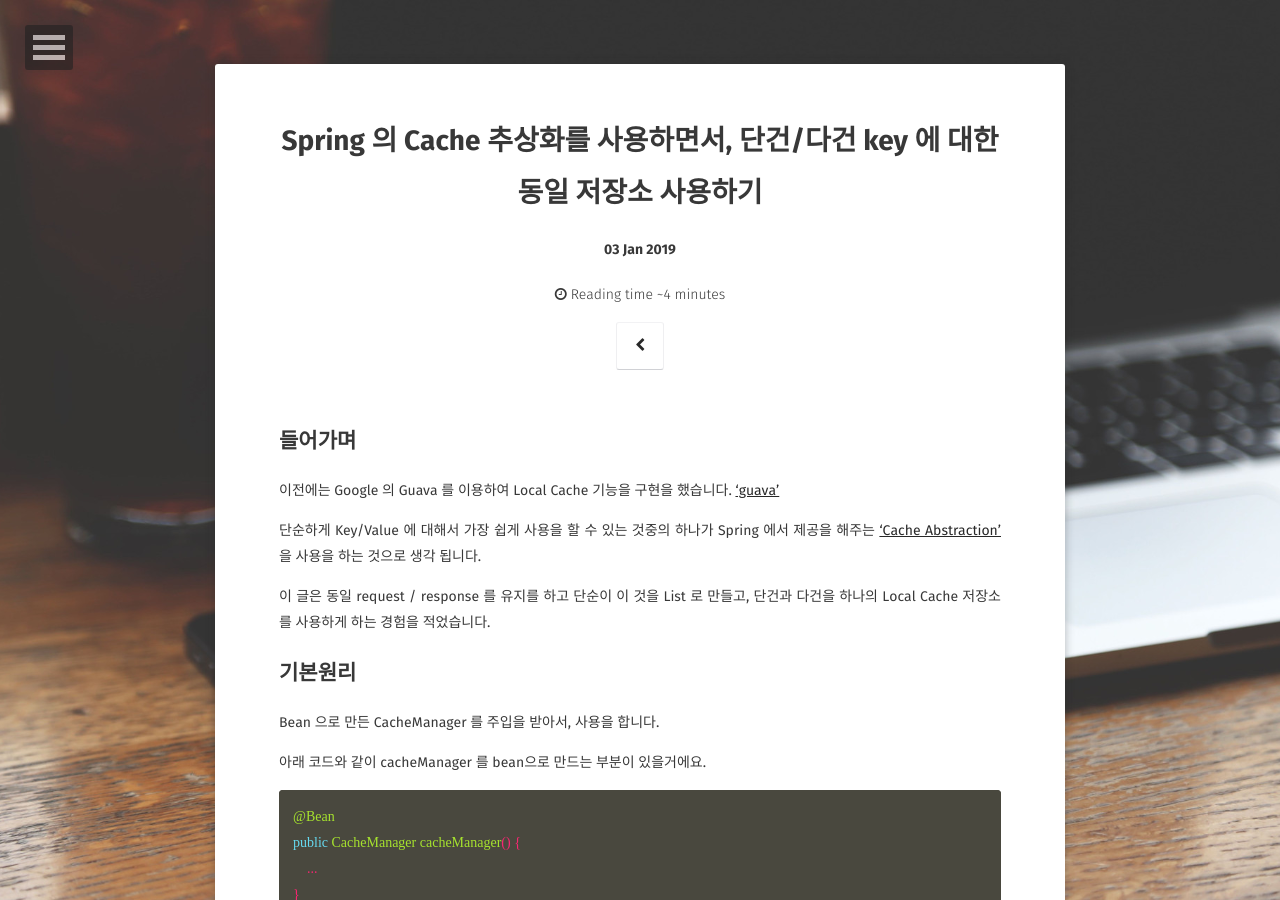
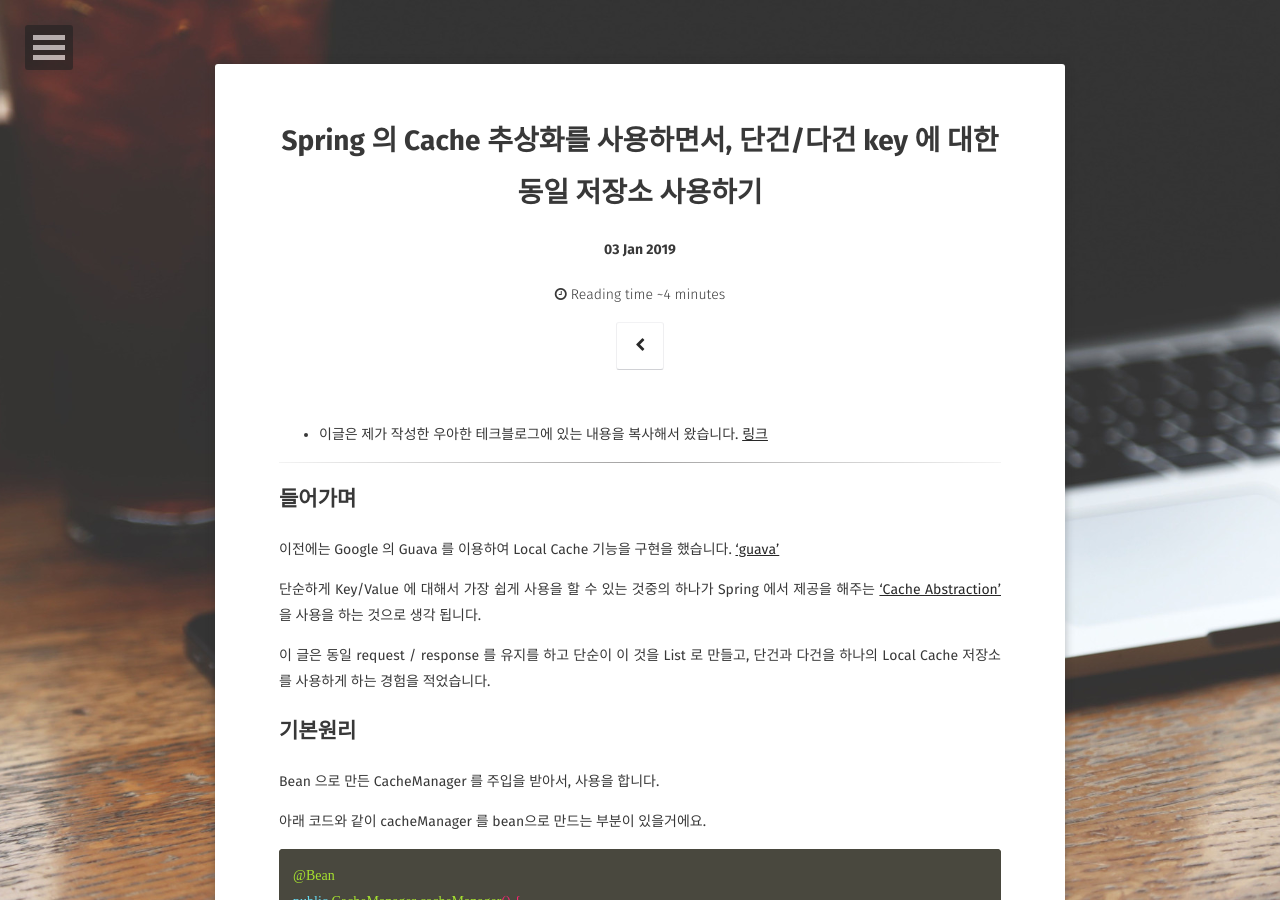
Before and after one commit to mayaul/mayaul.github.io, a Jekyll site: the page built from _posts/2018-12-14-multi-cache-using-spring-cache.md, in a window 1280 px wide and 900 px high. Built offline with Jekyll 4.4.1, drawn with Linux system fonts in a browser that asks for light colours; some web fonts are replaced; comment, search, counter and statistics services are not loaded.

Commit message:
참고 링크 추가

```diff
--- a/_posts/2018-12-14-multi-cache-using-spring-cache.md
+++ b/_posts/2018-12-14-multi-cache-using-spring-cache.md
@@ -9,7 +9,12 @@ tag:
 - multi
 - spring
 ---
+
+* 이글은 제가 작성한 우아한 테크블로그에 있는 내용을 복사해서 왔습니다. [링크](http://woowabros.github.io/experience/2019/01/04/multi-key-spring-cache.html)
+
+---
 ## 들어가며
+
 이전에는 Google 의 Guava 를 이용하여 Local Cache 기능을 구현을 했습니다. ['guava'](https://github.com/google/guava)
 
 단순하게 Key/Value 에 대해서 가장 쉽게 사용을 할 수 있는 것중의 하나가 Spring 에서 제공을 해주는 ['Cache Abstraction']([https://docs.spring.io/spring/docs/current/spring-framework-reference/integration.html#cache) 을 사용을 하는 것으로 생각 됩니다.
```
Also changed, not shown: _posts/2019-05-29-feign.md (+3 -0 lines).
